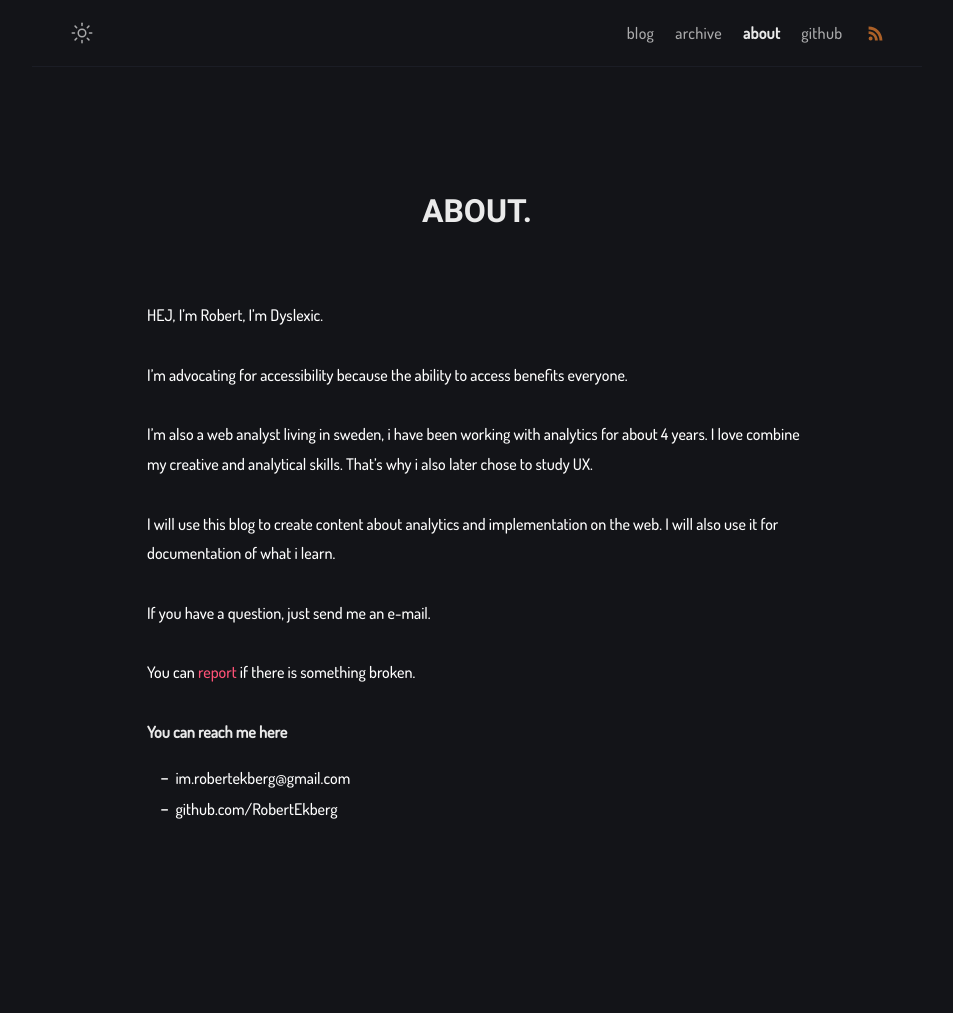
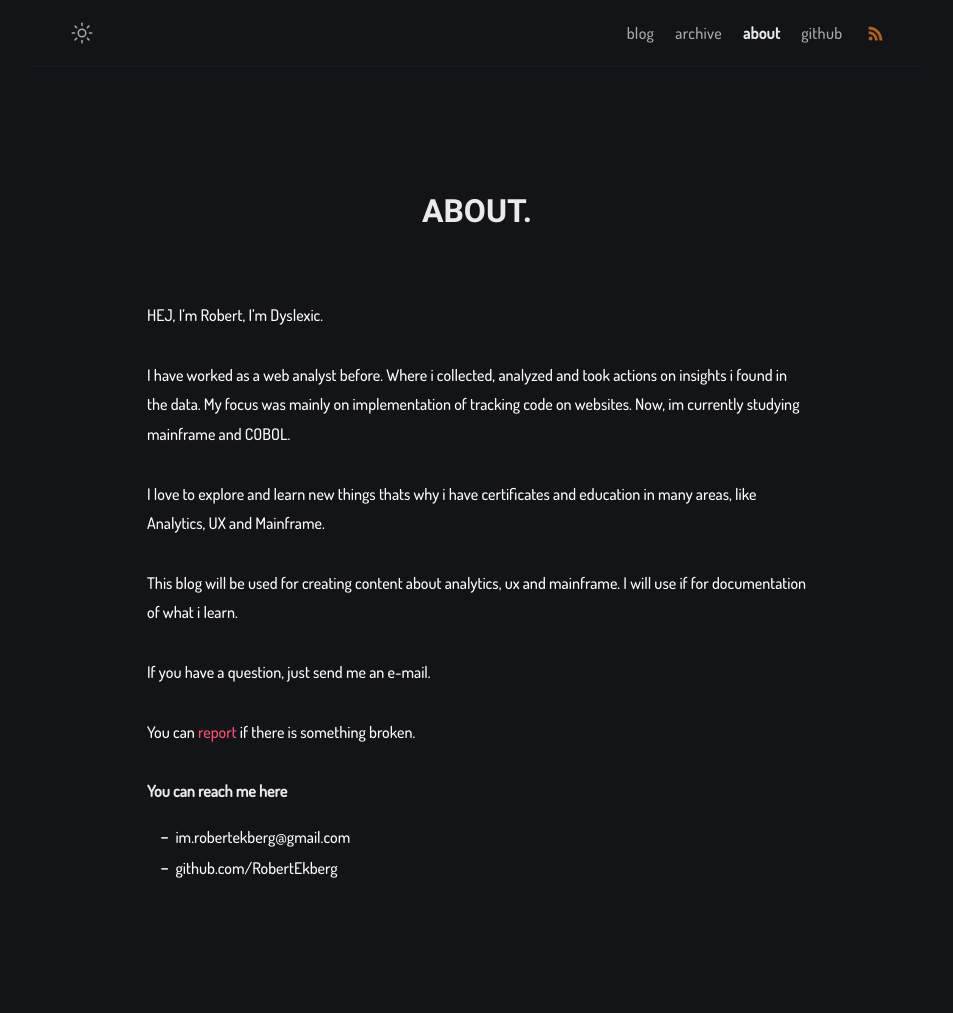
Before and after one commit to RobertEkberg/robertekberg.github.io, a Jekyll site: the page built from about.md, in a window 1280 px wide. Shown: the whole page, without its empty margins (163-1116 px from the left). Built offline with Jekyll 4.4.1, drawn with Linux system fonts in a browser that asks for light colours; before the commit the page ends 954 px from its top, so only the background shows below that.

Commit message:
updated bio

```diff
--- a/_config.yml
+++ b/_config.yml
@@ -1,7 +1,7 @@
 # Site settings
 title: Robert Ekberg # site title
 description: >- # site description
-  blog that provides insight and guides on analytics and implementation. Google Analytics, Google Tag Manager and Google Data Studio.
+  blog that provides insight on analytics, ux and mainframe.
 lang: en-US # default lang
 timezone: # set your timezone
 image: assets/img/ogp.png # This image used for Open Graph more info https://ogp.me/
@@ -12,7 +12,7 @@ mode: dark # default theme "dark" | "light"
 author:
   name: Robert Ekberg # author name
   bio: >- # tell to the world
-    I'm creating content about analytics and implementations on the web.
+    I'm creating content about analytics, ux and mainframe.
   username: Robert # general username
   github: RobertEkberg # github username
   twitter: twitter_username # twitter username
--- a/about.md
+++ b/about.md
@@ -10,12 +10,11 @@ HEJ,
 I'm Robert,
 I'm Dyslexic.
 
-I'm advocating for accessibility
-because the ability to access benefits everyone.
+I have worked as a web analyst before. Where i collected, analyzed and took actions on insights i found in the data. My focus was mainly on implementation of tracking code on websites. Now, im currently studying mainframe and COBOL.
 
-I'm also a web analyst living in sweden, i have been working with analytics for about 4 years. I love combine my creative and analytical skills. That's why i also later chose to study UX.
+I love to explore and learn new things thats why i have certificates and education in many areas, like Analytics, UX and Mainframe.
 
-I will use this blog to create content about analytics and implementation on the web. I will also use it for documentation of what i learn.
+This blog will be used for creating content about analytics, ux and mainframe. I will use if for documentation of what i learn.
 
 If you have a question, just send me an e-mail.
 
```
